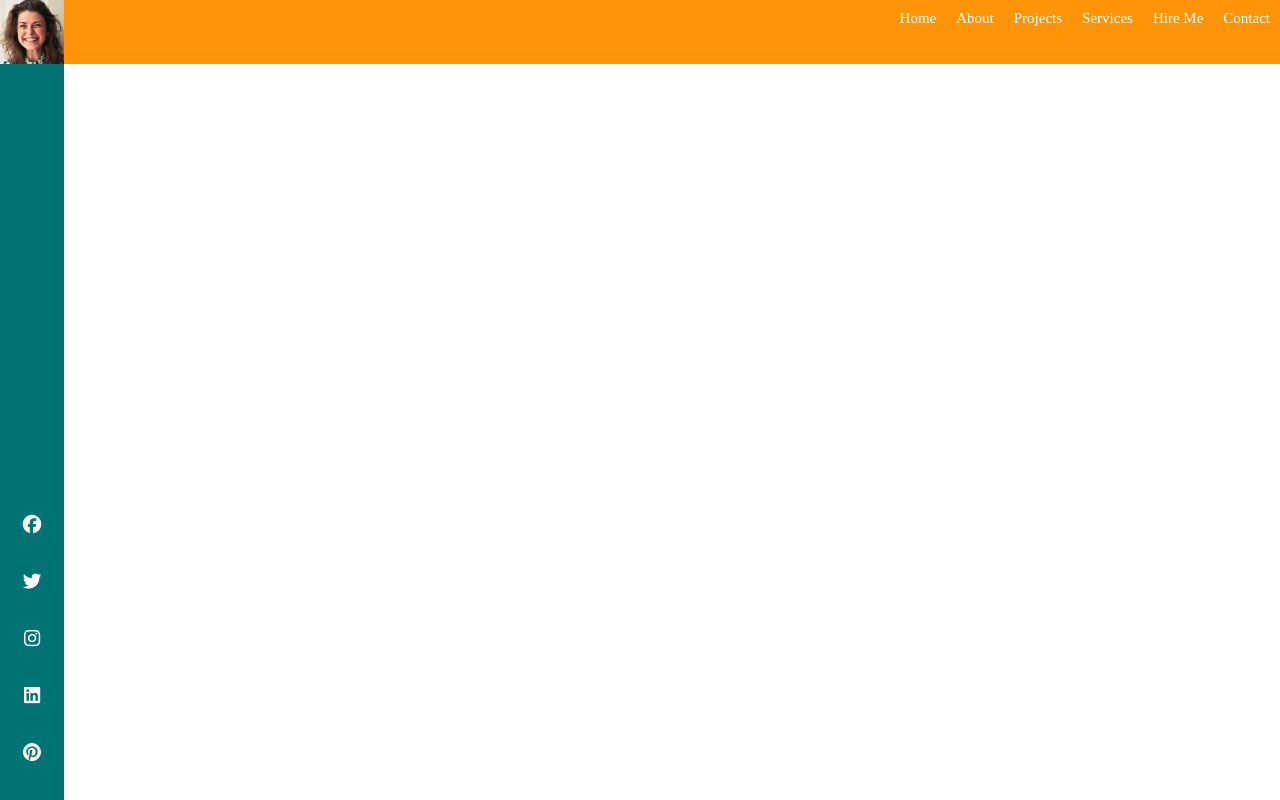
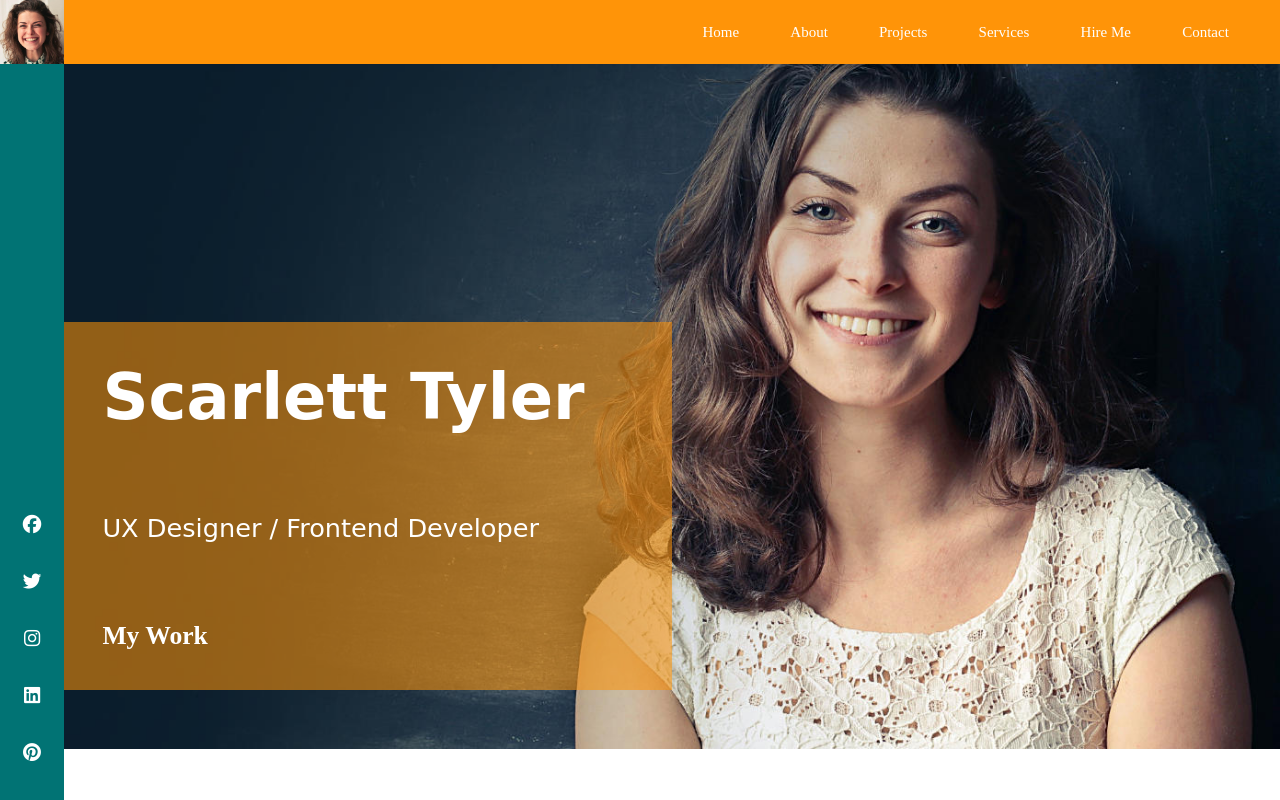
Before and after one commit to DainWs/2DAW_DIW, a plain HTML site: page projects/FlexboxProject/public/index.html in a window 1280 px wide. Drawn offline with Linux system fonts and the light colour scheme; a web font is replaced by a local one.

Commit message:
DIW project

```diff
--- a/projects/FlexboxProject/public/assets/css/main.css
+++ b/projects/FlexboxProject/public/assets/css/main.css
@@ -29,9 +29,12 @@ a:visited {
     font-size: 1.5rem;
 }
 
+body {
+    display: flex;
+}
+
 #aside_nav {
     position: sticky;
-    float: left;
 
     width: 5vw;
     height: 100vh;
@@ -69,28 +72,80 @@ a:visited {
 
 .aside_nav--socialnet a i:hover,
 .aside_nav--socialnet a i:active {
-    background-color: var(--secundary-color);
+    color: var(--secundary-color);
 }
 
 main {
-    margin-left: 5vw;
-
     width: calc(100% - 5vw);
     height: 100vh;
 }
 
-#header_nav {
-    display: flex;
-    justify-content: flex-end;
-
+#header {
+    height: 5vw;
     background-color: var(--secundary-color);
 }
 
-#header_nav > * {
-    padding: 1rem;
-    height: 5vw;
+.header--nav {
+    height: 100%;
+
+    display: flex;
+    justify-content: flex-end;
+    align-items: center;
 }
 
-#header_nav > li:hover {
-    background-color: var(--tertiary-color);
+.header--nav > ul {
+    box-sizing: content-box;
+    margin-right: 2vw;
+    height: 100%;
+
+    display: flex;
 }
+.header--nav > ul a {
+    padding: 2vw;
+    line-height: 1vw;
+}
+.header--nav > ul a:hover { background-color: var(--tertiary-color); }
+
+#hero_section {
+    position: relative;
+
+    height: calc(100vh - 5vw);
+
+    overflow-x: hidden;
+    background-image: url(../img/full-bg-07.jpg);
+    background-repeat: no-repeat;
+    background-size: cover;
+    background-position-y: -4vw;
+    background-position-x: right;
+}
+
+.hero_section-description {
+    position: absolute;
+    top: 35%;
+
+    padding: 3vw;
+    width: 50%;
+    height: 50%;
+
+    display: flex;
+    flex-direction: column;
+    justify-content: space-between;
+
+    background-color: var(--secundary-modified);
+
+    color: white;
+    font-family: 'Indie Flower', cursive;
+}
+
+.hero_section-description h1 {
+    font-size: 5vw;
+}
+
+.hero_section-description p {
+    font-size: 2vw;
+}
+
+.hero_section-description footer {
+    font-family: 'Baloo Tamma 2';
+    font-weight: bold;
+}
--- a/projects/FlexboxProject/public/index.html
+++ b/projects/FlexboxProject/public/index.html
@@ -25,22 +25,30 @@
     </aside>
     <main>
         <!-- Header + Nav -->
-        <header>
-            <nav>
-                <ul id="header_nav">
-                    <li><a href="home.html">Home</a></li>
-                    <li><a href="about.html">About</a></li>
-                    <li><a href="projects.html">Projects</a></li>
-                    <li><a href="services.html">Services</a></li>
-                    <li><a href="hireme.html">Hire Me</a></li>
-                    <li><a href="contact.html">Contact</a></li>
+        <header id="header">
+            <nav class="header--nav">
+                <ul>
+                    <a href="home.html">Home</a>
+                    <a href="about.html">About</a>
+                    <a href="projects.html">Projects</a>
+                    <a href="services.html">Services</a>
+                    <a href="hireme.html">Hire Me</a>
+                    <a href="contact.html">Contact</a>
                 </ul>
             </nav>
         </header>
         <article>
             <!-- Hero Section -->
-            <section>
-
+            <section id="hero_section">
+                <div class="hero_section-description">
+                    <header>
+                        <h1>Scarlett Tyler</h1>
+                    </header>
+                    <p>UX Designer / Frontend Developer</p>
+                    <footer>
+                        <p>My Work</p>
+                    </footer>
+                </div>
             </section>
             <!-- Section -->
             <section>
```
